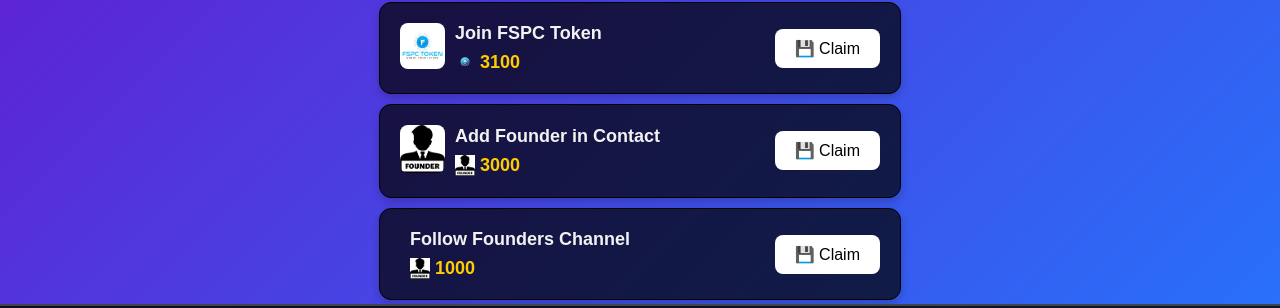
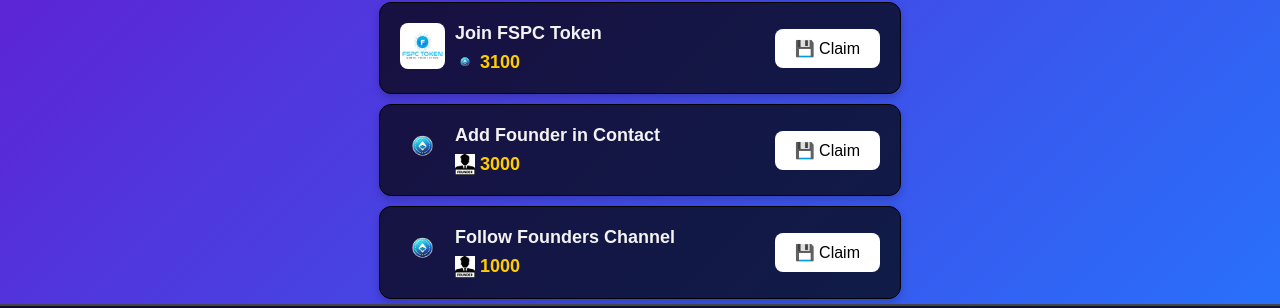
Before and after one commit to imisibrahim/demonistor3, a website: page dog/task.html in a window 1280 px wide. Shown: the part 414-722 px from the top of the page. Drawn offline with Linux system fonts and the light colour scheme.

Commit message:
Update task.html

```diff
--- a/dog/task.html
+++ b/dog/task.html
@@ -200,7 +200,7 @@
             <div class="task">
                 <div class="task-detail">
                     <div class="task-image">
-                        <img src="material/images/founder.png" width="45px" alt="">
+                        <img src="material/images/logo.png" width="45px" alt="">
                     </div>
                     <div>
                         <h4>Add Founder in Contact</h4>
@@ -216,7 +216,7 @@
             <div class="task">
                 <div class="task-detail">
                     <div class="task-image">
-                        <img src="material/images/fo" width="45px" alt="">
+                        <img src="material/images/logo.png" width="45px" alt="">
                     </div>
                     <div>
                         <h4>Follow Founders Channel</h4>
```
